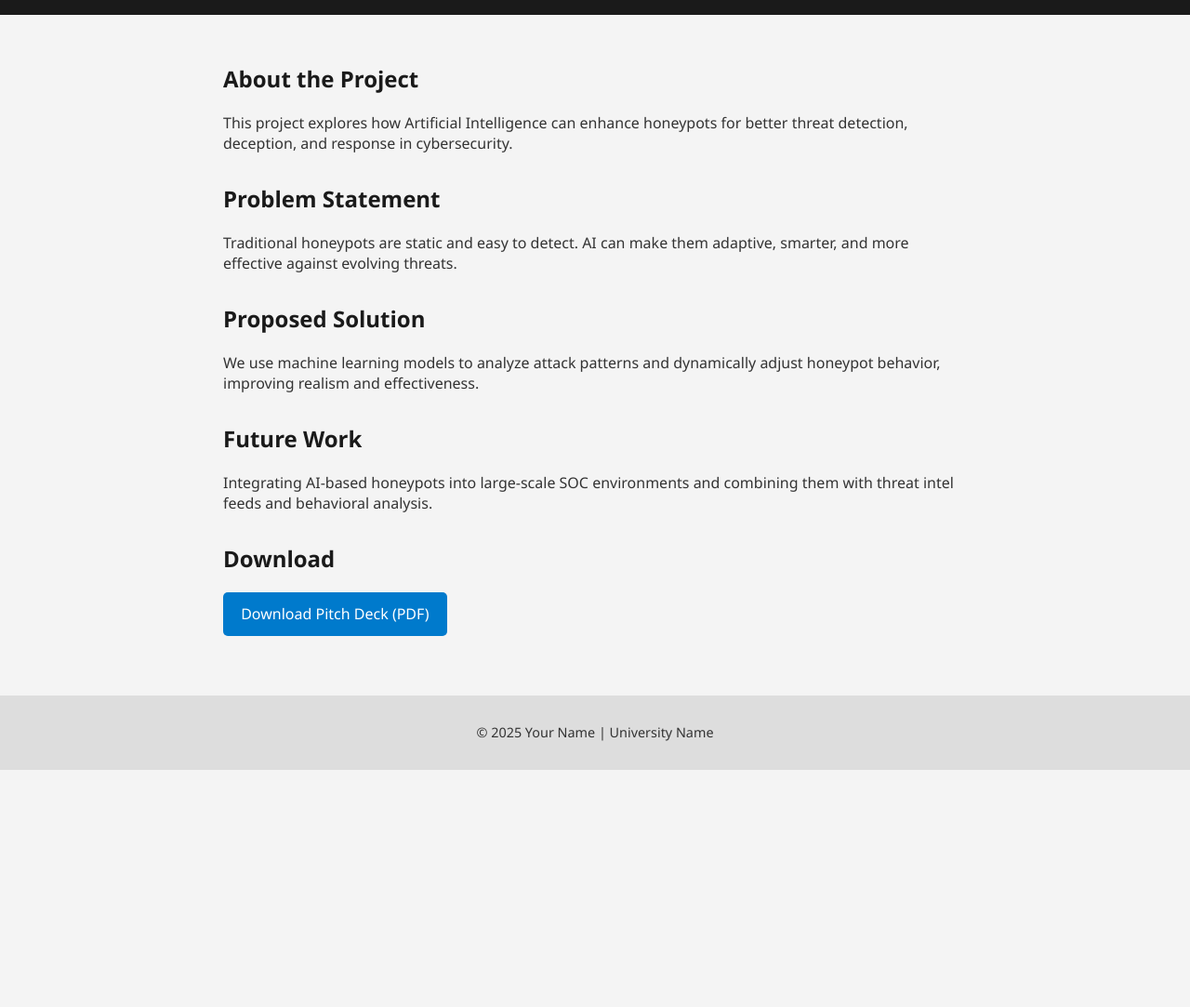
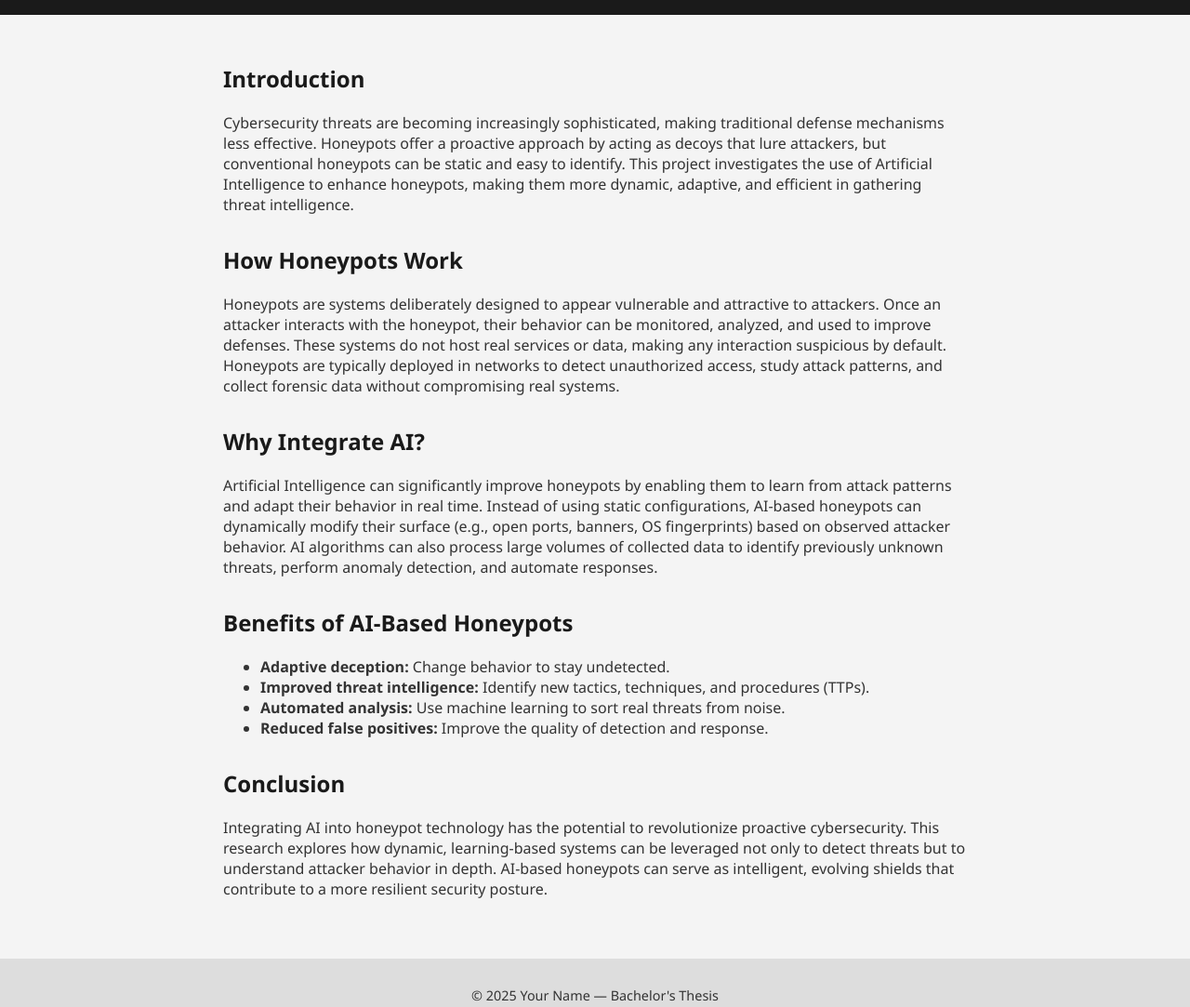
Before and after one commit to razvand73/razvand73.github.io, a plain HTML site: page index.html in a window 1280 px wide. Shown: the part 180-1263 px from the top of the page at 93% size. Before the commit the page ends 1008 px from the top, so only its background shows below. Drawn offline with Linux system fonts and the light colour scheme.

Commit message:
Update index.html

```diff
--- a/index.html
+++ b/index.html
@@ -7,40 +7,47 @@
   <link rel="stylesheet" href="style.css" />
 </head>
 <body>
-  <header>
-    <h1>AI-Based Honeypots</h1>
-    <p class="subtitle">Bachelor's Thesis by Your Name</p>
+  <header class="hero">
+    <div class="container">
+      <h1>AI-Based Honeypots</h1>
+      <p class="subtitle">Bachelor's Thesis by Your Name</p>
+    </div>
   </header>
 
-  <main>
+  <main class="container">
     <section>
-      <h2>About the Project</h2>
-      <p>This project explores how Artificial Intelligence can enhance honeypots for better threat detection, deception, and response in cybersecurity.</p>
+      <h2>Introduction</h2>
+      <p>Cybersecurity threats are becoming increasingly sophisticated, making traditional defense mechanisms less effective. Honeypots offer a proactive approach by acting as decoys that lure attackers, but conventional honeypots can be static and easy to identify. This project investigates the use of Artificial Intelligence to enhance honeypots, making them more dynamic, adaptive, and efficient in gathering threat intelligence.</p>
     </section>
 
     <section>
-      <h2>Problem Statement</h2>
-      <p>Traditional honeypots are static and easy to detect. AI can make them adaptive, smarter, and more effective against evolving threats.</p>
+      <h2>How Honeypots Work</h2>
+      <p>Honeypots are systems deliberately designed to appear vulnerable and attractive to attackers. Once an attacker interacts with the honeypot, their behavior can be monitored, analyzed, and used to improve defenses. These systems do not host real services or data, making any interaction suspicious by default. Honeypots are typically deployed in networks to detect unauthorized access, study attack patterns, and collect forensic data without compromising real systems.</p>
     </section>
 
     <section>
-      <h2>Proposed Solution</h2>
-      <p>We use machine learning models to analyze attack patterns and dynamically adjust honeypot behavior, improving realism and effectiveness.</p>
+      <h2>Why Integrate AI?</h2>
+      <p>Artificial Intelligence can significantly improve honeypots by enabling them to learn from attack patterns and adapt their behavior in real time. Instead of using static configurations, AI-based honeypots can dynamically modify their surface (e.g., open ports, banners, OS fingerprints) based on observed attacker behavior. AI algorithms can also process large volumes of collected data to identify previously unknown threats, perform anomaly detection, and automate responses.</p>
     </section>
 
     <section>
-      <h2>Future Work</h2>
-      <p>Integrating AI-based honeypots into large-scale SOC environments and combining them with threat intel feeds and behavioral analysis.</p>
+      <h2>Benefits of AI-Based Honeypots</h2>
+      <ul>
+        <li><strong>Adaptive deception:</strong> Change behavior to stay undetected.</li>
+        <li><strong>Improved threat intelligence:</strong> Identify new tactics, techniques, and procedures (TTPs).</li>
+        <li><strong>Automated analysis:</strong> Use machine learning to sort real threats from noise.</li>
+        <li><strong>Reduced false positives:</strong> Improve the quality of detection and response.</li>
+      </ul>
     </section>
 
     <section>
-      <h2>Download</h2>
-      <a class="button" href="pitch-deck.pdf" download>Download Pitch Deck (PDF)</a>
+      <h2>Conclusion</h2>
+      <p>Integrating AI into honeypot technology has the potential to revolutionize proactive cybersecurity. This research explores how dynamic, learning-based systems can be leveraged not only to detect threats but to understand attacker behavior in depth. AI-based honeypots can serve as intelligent, evolving shields that contribute to a more resilient security posture.</p>
     </section>
   </main>
 
   <footer>
-    <p>&copy; 2025 Your Name | University Name</p>
+    <p>© 2025 Your Name — Bachelor's Thesis</p>
   </footer>
 </body>
 </html>
```
